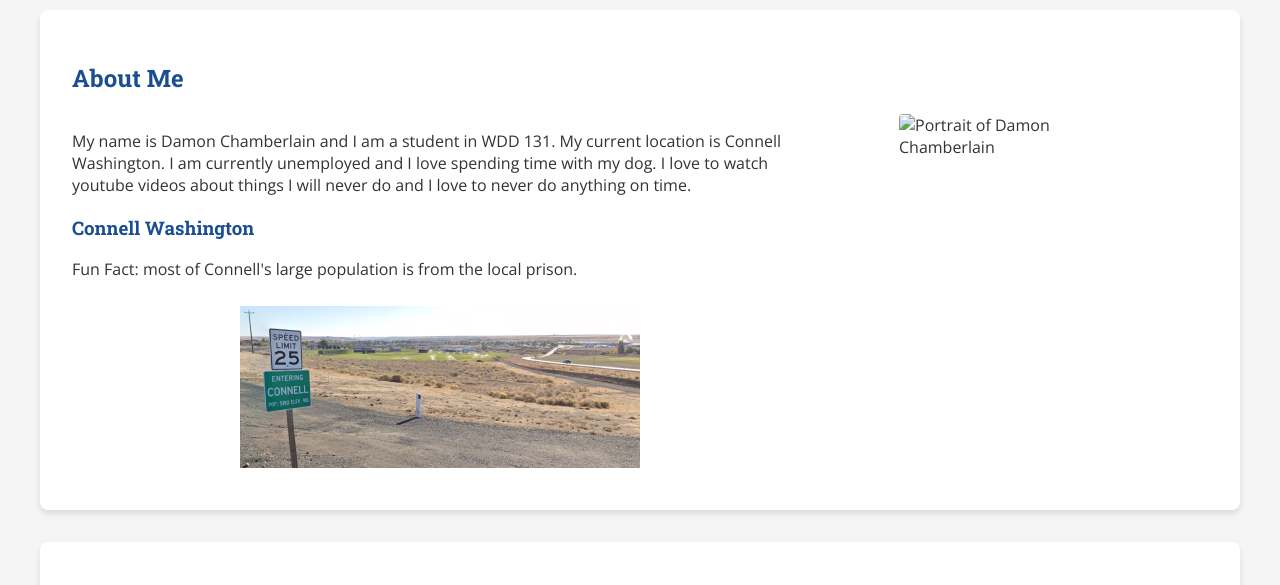
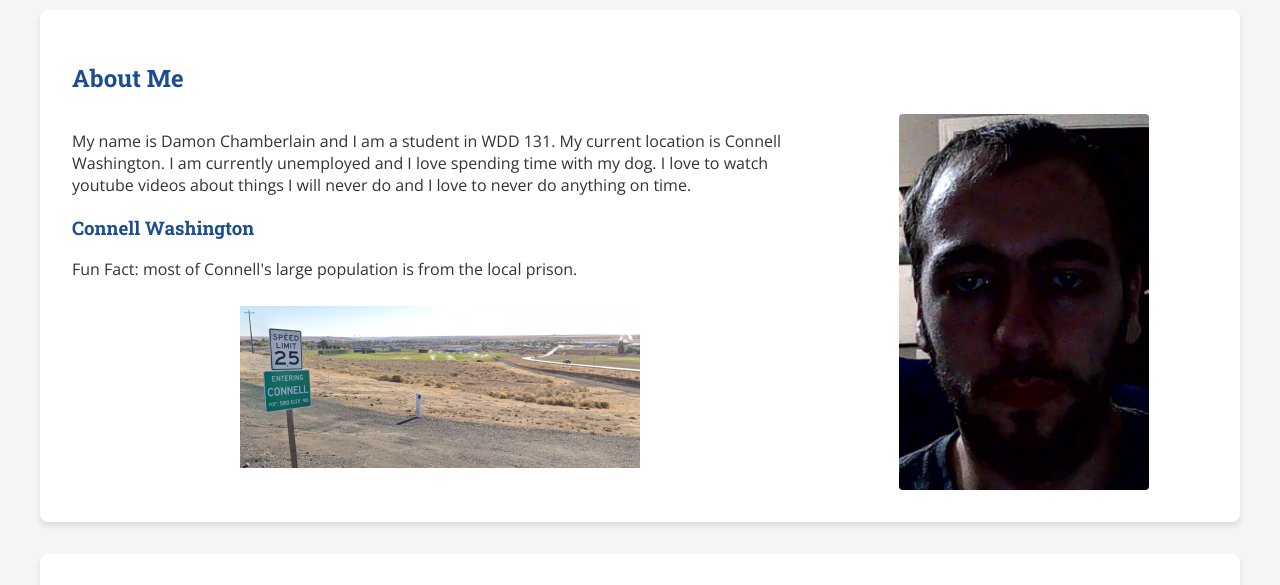
Before and after one commit to DamonChamberlain/wdd131, a plain HTML site: page index.html in a window 1280 px wide. Shown: the part 215-800 px from the top of the page. Drawn offline with nearby package versions, Linux system fonts and the light colour scheme.

Commit message:
Add files via upload

```diff
--- a/index.html
+++ b/index.html
@@ -43,7 +43,7 @@
                     </div>
                 </div>
                 <div class="image-content">
-                    <img src="images/me.png" alt="Portrait of Damon Chamberlain" loading="lazy">
+                    <img src="images/itsme.png" alt="Portrait of Damon Chamberlain" loading="lazy">
                 </div>
             </div>
         </section>
```
